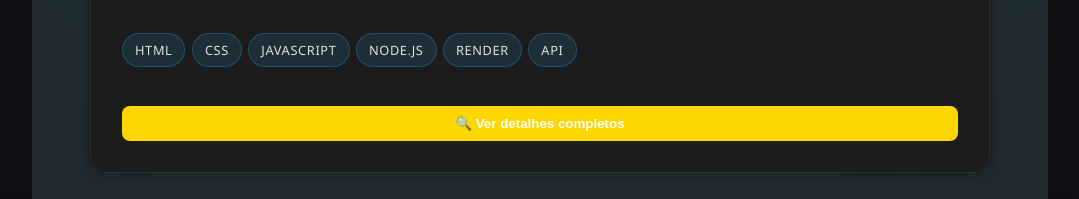
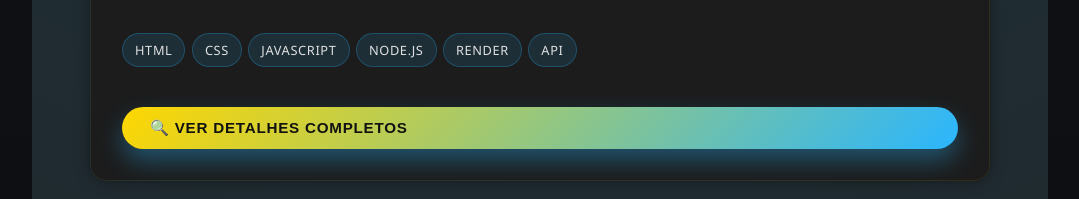
Before and after one commit to joaopfigo/MeuPortifolio, a plain HTML site: page projetos.html in a window 1280 px wide. Shown: the part 1051-1250 px from the top of the page, without its empty margins (100-1179 px from the left). Drawn offline with Linux system fonts and the light colour scheme.

Commit message:
Refine expand button styling

```diff
--- a/projetos.html
+++ b/projetos.html
@@ -50,22 +50,6 @@
       color: var(--highlight-color);
       margin-bottom: 1rem;
     }
-    .btn-expand {
-      background-color: var(--highlight-color);
-      color: #fff;
-      font-weight: bold;
-      border: none;
-      padding: 10px 18px;
-      border-radius: 8px;
-      margin-top: 1.2rem;
-      cursor: pointer;
-      transition: background-color 0.3s ease;
-    }
-
-    .btn-expand:hover {
-      background-color: #3f4cb0;
-    }
-
     .details-hidden {
       display: none;
       background-color: #fff;
--- a/styles.css
+++ b/styles.css
@@ -374,6 +374,37 @@ h2 {
   background: var(--cta-primary-hover);
   transform: translateY(-2px);
   box-shadow: 0 18px 30px rgba(42, 182, 255, 0.45);
+}
+
+.btn-expand {
+  display: inline-flex;
+  align-items: center;
+  gap: 0.5rem;
+  padding: 0.75rem 1.75rem;
+  margin-top: 1.25rem;
+  border: none;
+  border-radius: 999px;
+  background: var(--cta-primary);
+  color: #111;
+  font-size: 0.95rem;
+  font-weight: 700;
+  letter-spacing: 0.05em;
+  text-transform: uppercase;
+  cursor: pointer;
+  transition: transform 0.2s ease, box-shadow 0.3s ease, background 0.3s ease;
+  box-shadow: 0 12px 24px rgba(42, 182, 255, 0.35);
+}
+
+.btn-expand:hover,
+.btn-expand:focus-visible {
+  background: var(--cta-primary-hover);
+  transform: translateY(-1px);
+  box-shadow: 0 16px 28px rgba(42, 182, 255, 0.45);
+}
+
+.btn-expand:focus-visible {
+  outline: 3px solid rgba(56, 189, 248, 0.65);
+  outline-offset: 3px;
 }
 
 .project-icon-button {
```
